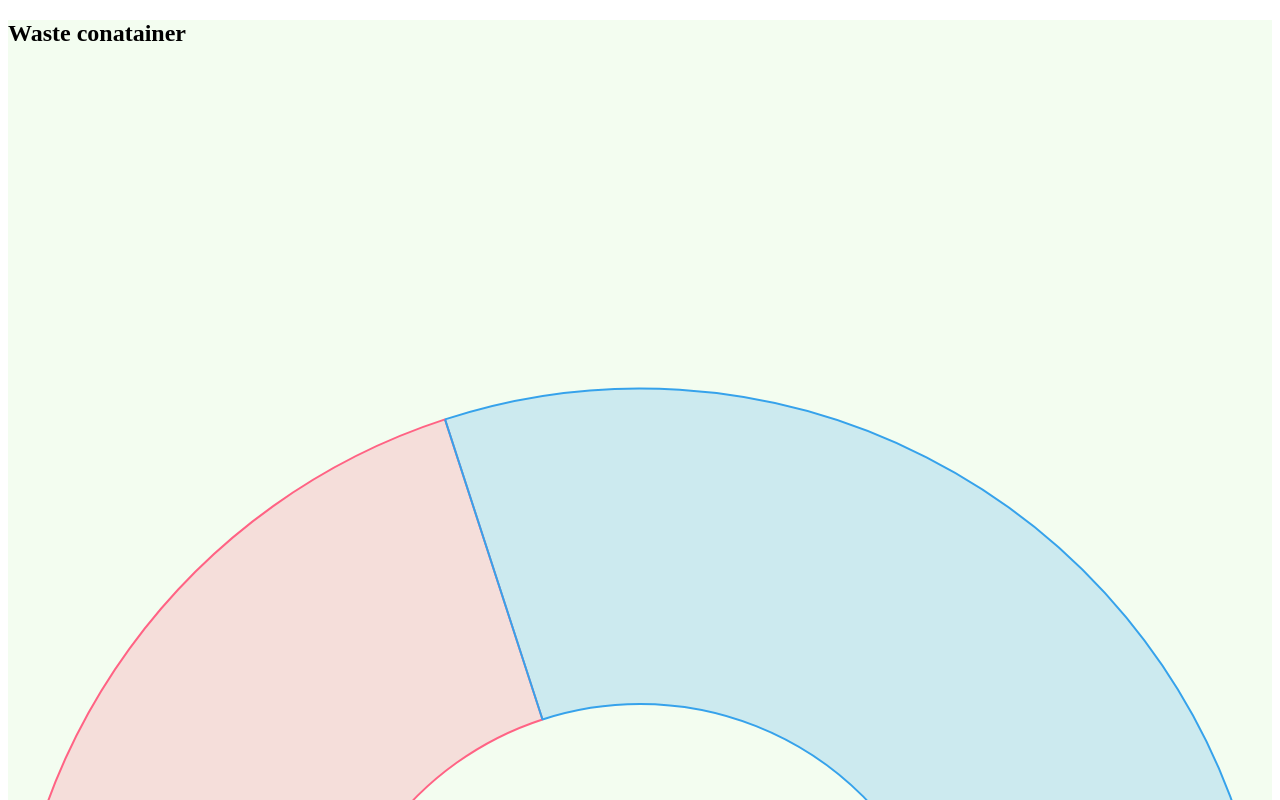
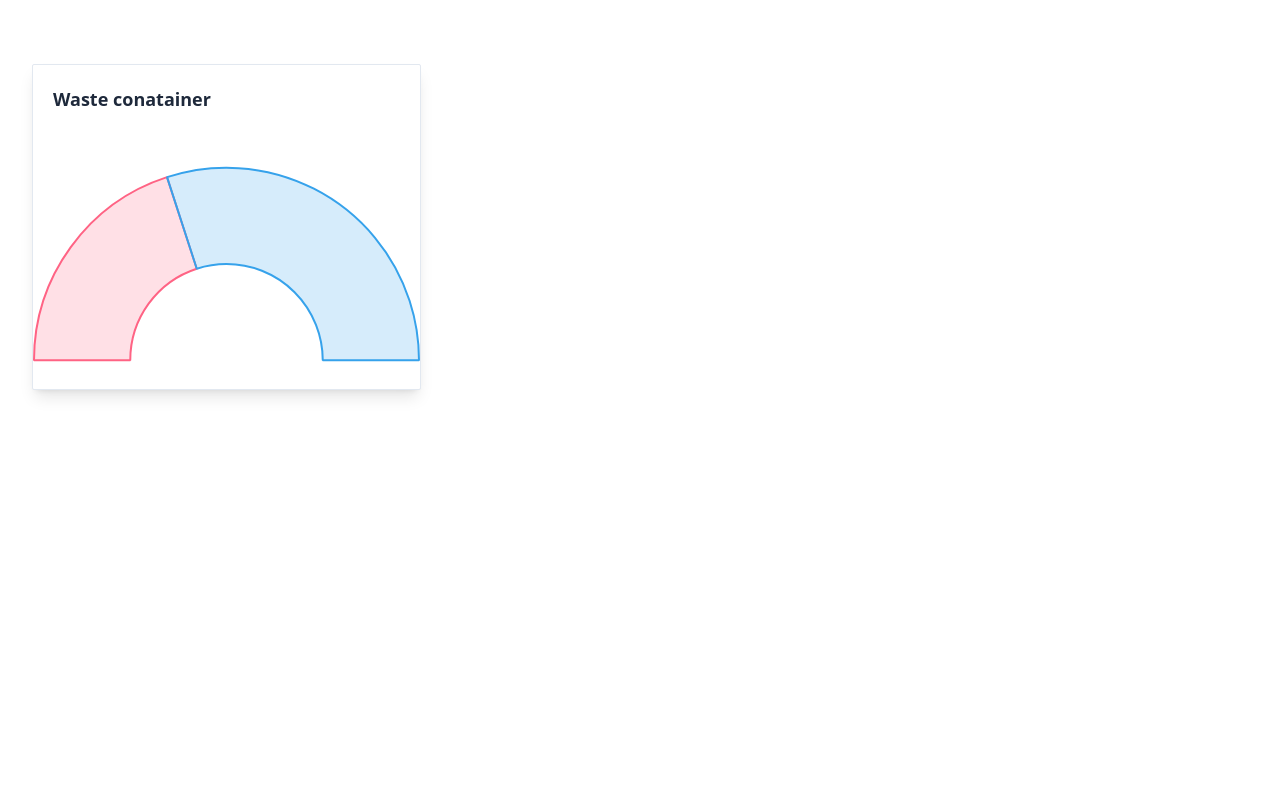
Before and after one commit to Palmen98/DashboardExJobb, a React (Create React App) app in the folder src/client/: page / in a window 1280 px wide. Shown: the top 800 px of the page. Built offline with nearby package versions, Linux system fonts and the light colour scheme.

Commit message:
chart cart

```diff
--- a/src/client/package.json
+++ b/src/client/package.json
@@ -2,7 +2,6 @@
   "name": "client",
   "version": "0.1.0",
   "private": true,
-  "type": "module",
   "dependencies": {
     "@testing-library/jest-dom": "^5.16.1",
     "@testing-library/react": "^12.1.2",
--- a/src/client/postcss.config.js
+++ b/src/client/postcss.config.js
@@ -1,6 +1,8 @@
-module.exports = {
-  plugins: {
-    tailwindcss: {},
-    autoprefixer: {},
-  },
-}
+/* eslint-disable import/no-anonymous-default-export */
+import tailwind from 'tailwindcss';
+import autoprefixer from 'autoprefixer';
+import tailwindConfig from './tailwind.config.js';
+
+export default {
+  plugins: [tailwind(tailwindConfig), autoprefixer],
+};
--- a/src/client/src/App.css
+++ b/src/client/src/App.css
@@ -3,8 +3,6 @@ body,
 #root,
 .App {
   height: 100%;
+  margin: 0;
+  padding: 0;
 }
-
-.App {
-    background-color: #F3FDF0;
-}
--- a/src/client/src/components/HalfDonoutChart.tsx
+++ b/src/client/src/components/HalfDonoutChart.tsx
@@ -7,14 +7,8 @@ export default function HalfDonoutChart() {
     datasets: [
       {
         data: [40, 60],
-        backgroundColor: [
-          'rgba(255, 99, 132, 0.2)',
-          'rgba(54, 162, 235, 0.2)',
-        ],
-        borderColor: [
-          'rgba(255,99,132,1)',
-          'rgba(54, 162, 235, 1)',
-        ],
+        backgroundColor: ['rgba(255, 99, 132, 0.2)', 'rgba(54, 162, 235, 0.2)'],
+        borderColor: ['rgba(255,99,132,1)', 'rgba(54, 162, 235, 1)'],
       },
     ],
   };
@@ -22,11 +16,12 @@ export default function HalfDonoutChart() {
   const options = {
     rotation: -90,
     circumference: 180,
+    maintainAspectRatio: false,
   };
 
   return (
     <div>
-      <Doughnut data={data} options={options} width={200} height={200} />
+      <Doughnut data={data} options={options} width={389} height={260} />
     </div>
   );
 }
```
Also changed, not shown: src/client/src/logo.svg (deleted), src/client/tailwind.config.js (renamed from src/client/tailwind.config.cjs).
